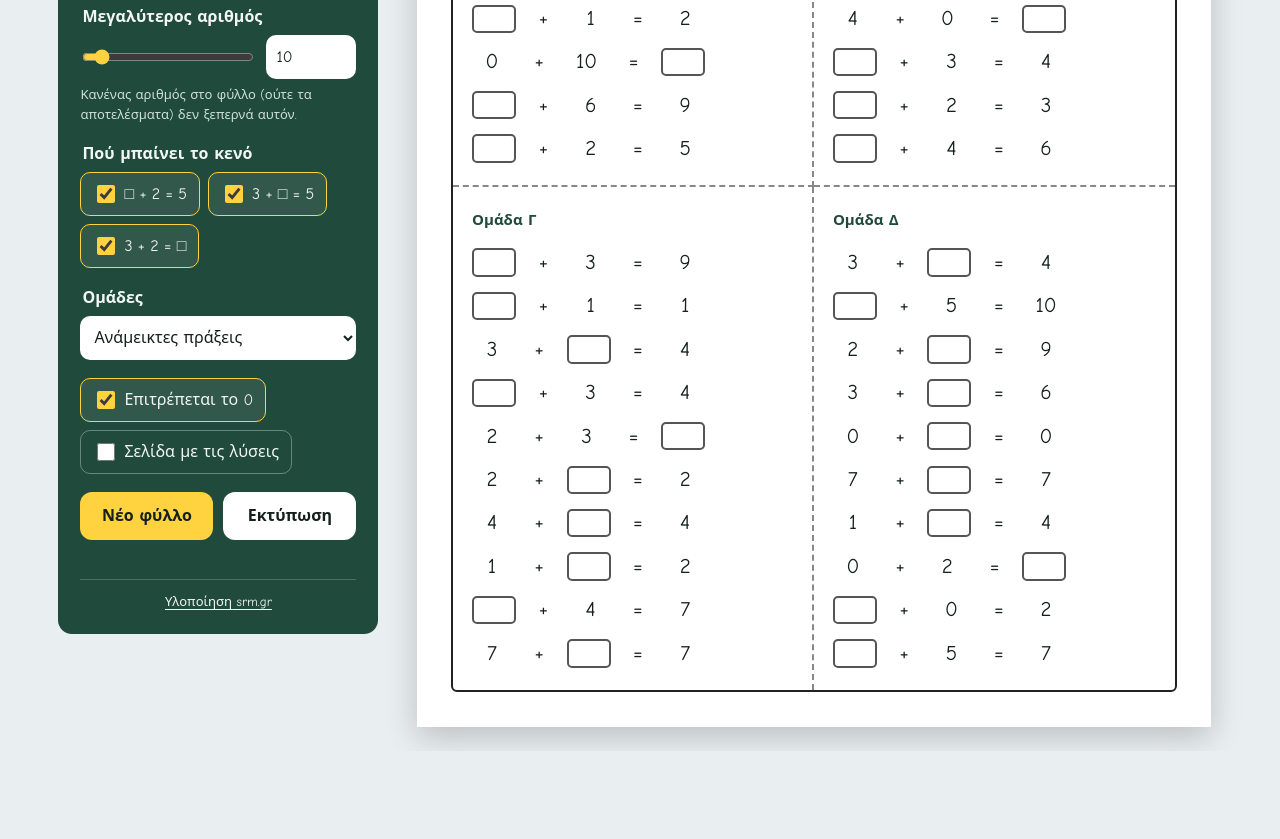
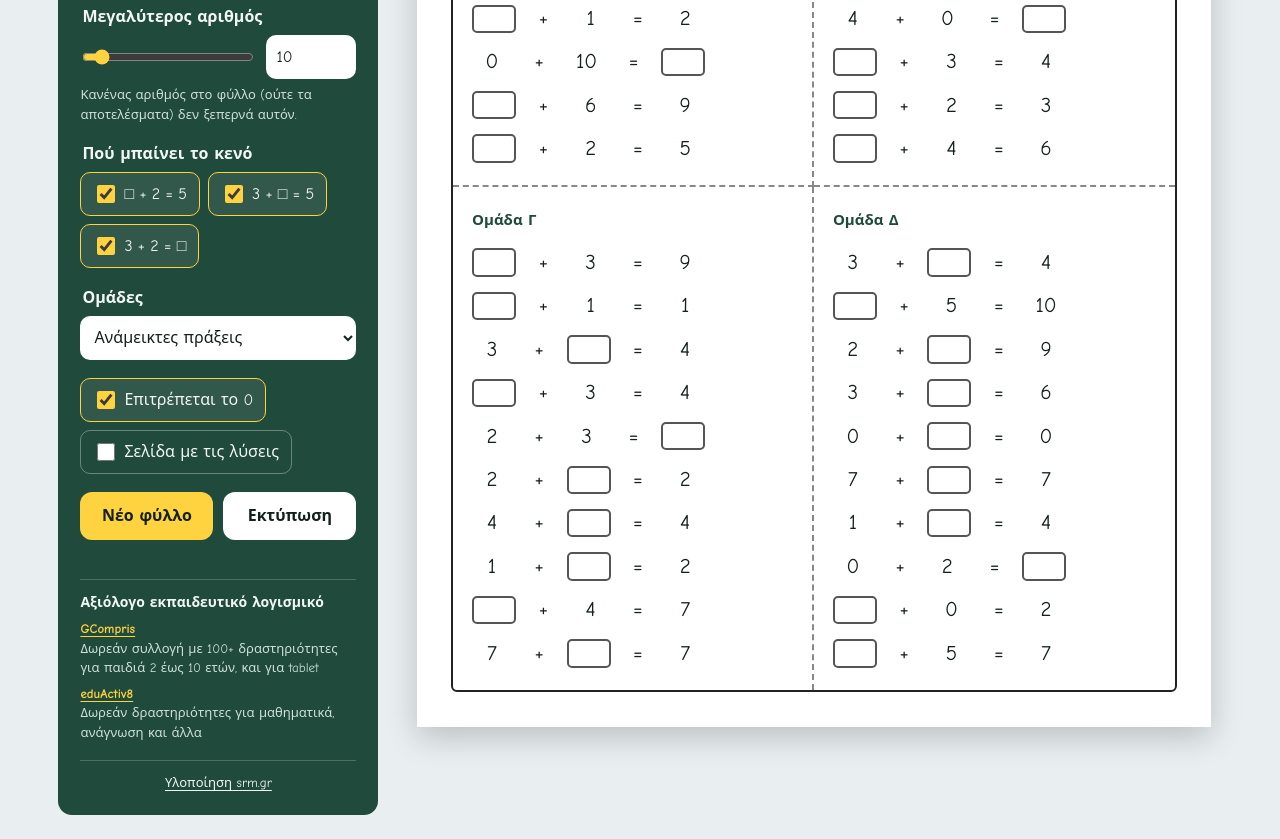
Before and after one commit to bserem/mathsgen, a plain HTML site: page index.html in a window 1280 px wide. Shown: the part 420-1259 px from the top of the page. Before the commit the page ends 1171 px from the top, so only its background shows below. Drawn offline with Linux system fonts and the light colour scheme; grey boxes are pictures that could not be loaded; a web font is replaced by a local one.

Commit message:
Links to other software

```diff
--- a/index.html
+++ b/index.html
@@ -36,6 +36,11 @@ button{font:inherit;font-weight:700;min-height:48px;border-radius:12px;border:0;
 .go{background:var(--pink);color:#14201b}.pr{background:#fff;color:#14201b}
 button:focus-visible,input:focus-visible,select:focus-visible,label:focus-within{outline:3px solid var(--pink);outline-offset:2px}
 #msg{font-size:13px;color:#ffe9a0;min-height:1em;margin:8px 0 0}
+.more{margin:18px 0 0;padding-top:12px;border-top:1px solid #ffffff33;font-size:13px;color:#cfe0d9}
+.more h2{font-size:14px;margin:0 0 6px;color:#f2f6f4}
+.more ul{margin:0;padding:0;list-style:none;display:grid;gap:6px}
+.more a{color:var(--pink);font-weight:700;text-underline-offset:3px}
+.more span{display:block}
 .credit{text-align:center;margin:18px 0 0;padding-top:12px;border-top:1px solid #ffffff33;font-size:13px;color:#cfe0d9}
 .credit a{position:relative;display:inline-block;color:#f2f6f4;text-underline-offset:3px}
 .credit a::after{content:"";position:absolute;left:50%;transform:translateX(-50%);bottom:calc(100% + 8px);z-index:10;box-sizing:content-box;width:60px;height:60px;padding:10px;border-radius:10px;background:#000 url("https://nedatech.net/assets/images/srm_white.png") center/contain no-repeat content-box border-box;opacity:0;visibility:hidden;transition:opacity .2s,visibility .2s}
@@ -114,6 +119,13 @@ input.box{font:inherit;color:inherit;padding:0;margin:0;background:transparent;t
       <button type="button" class="pr" id="print" data-t="print">Print</button>
     </div>
     <p id="msg"></p>
+    <nav class="more" aria-labelledby="more-h">
+      <h2 id="more-h" data-t="more">More good educational software</h2>
+      <ul>
+        <li><a href="https://www.gcompris.net/" target="_blank" rel="noopener">GCompris</a> <span data-t="gcompris">Free suite of 100+ activities for ages 2 to 10, also on tablets</span></li>
+        <li><a href="https://www.eduactiv8.org/" target="_blank" rel="noopener">eduActiv8</a> <span data-t="eduactiv8">Free activities for maths, reading and more</span></li>
+      </ul>
+    </nav>
     <p class="credit"><a href="https://srm.gr" target="_blank" rel="noopener"><span data-t="made">Made by</span> srm.gr</a></p>
   </form>
   <div class="paperwrap" id="out"></div>
@@ -123,10 +135,10 @@ input.box{font:inherit;color:inherit;padding:0;margin:0;background:transparent;t
 const $=s=>document.querySelector(s), $$=s=>[...document.querySelectorAll(s)];
 const SYM={'+':'+','-':'−','x':'×','/':'÷'};
 const T={
- en:{title:'Maths worksheet generator',ops:'Operations',add:'Add',sub:'Subtract',mul:'Multiply',div:'Divide',max:'Highest number',hint:'No number on the sheet (including answers) goes above this.',gap:'Where the gap goes',groups:'Groups',mix:'Mix the chosen operations in every group',each:'One operation per group (rotating)',zero:'Allow 0',key:'Answer key page',gen:'New sheet',print:'Print',made:'Made by',
+ en:{title:'Maths worksheet generator',ops:'Operations',add:'Add',sub:'Subtract',mul:'Multiply',div:'Divide',max:'Highest number',hint:'No number on the sheet (including answers) goes above this.',gap:'Where the gap goes',groups:'Groups',mix:'Mix the chosen operations in every group',each:'One operation per group (rotating)',zero:'Allow 0',key:'Answer key page',gen:'New sheet',print:'Print',made:'Made by',more:'More good educational software',eduactiv8:'Free activities for maths, reading and more',gcompris:'Free suite of 100+ activities for ages 2 to 10, also on tablets',
   name:'Name:',date:'Date:',answers:'Answers',group:'Group',letters:'ABCD',need:'Pick at least one operation and one gap position.',noprint:'If no print dialog opened, print the page using your browser (Ctrl/Cmd + P).',
   names:{'+':'Addition','-':'Subtraction','x':'Multiplication','/':'Division'}},
- el:{title:'Φύλλο ασκήσεων μαθηματικών',ops:'Πράξεις',add:'Πρόσθεση',sub:'Αφαίρεση',mul:'Πολλαπλασιασμός',div:'Διαίρεση',max:'Μεγαλύτερος αριθμός',hint:'Κανένας αριθμός στο φύλλο (ούτε τα αποτελέσματα) δεν ξεπερνά αυτόν.',gap:'Πού μπαίνει το κενό',groups:'Ομάδες',mix:'Ανάμεικτες πράξεις',each:'Μία πράξη ανά ομάδα',zero:'Επιτρέπεται το 0',key:'Σελίδα με τις λύσεις',gen:'Νέο φύλλο',print:'Εκτύπωση',made:'Υλοποίηση',
+ el:{title:'Φύλλο ασκήσεων μαθηματικών',ops:'Πράξεις',add:'Πρόσθεση',sub:'Αφαίρεση',mul:'Πολλαπλασιασμός',div:'Διαίρεση',max:'Μεγαλύτερος αριθμός',hint:'Κανένας αριθμός στο φύλλο (ούτε τα αποτελέσματα) δεν ξεπερνά αυτόν.',gap:'Πού μπαίνει το κενό',groups:'Ομάδες',mix:'Ανάμεικτες πράξεις',each:'Μία πράξη ανά ομάδα',zero:'Επιτρέπεται το 0',key:'Σελίδα με τις λύσεις',gen:'Νέο φύλλο',print:'Εκτύπωση',made:'Υλοποίηση',more:'Αξιόλογο εκπαιδευτικό λογισμικό',eduactiv8:'Δωρεάν δραστηριότητες για μαθηματικά, ανάγνωση και άλλα',gcompris:'Δωρεάν συλλογή με 100+ δραστηριότητες για παιδιά 2 έως 10 ετών, και για tablet',
   name:'Όνομα:',date:'Ημερομηνία:',answers:'Λύσεις',group:'Ομάδα',letters:'ΑΒΓΔ',need:'Διάλεξε τουλάχιστον μία πράξη και μία θέση για το κενό.',noprint:'Αν δεν άνοιξε το παράθυρο εκτύπωσης, χρησιμοποιήστε την εκτύπωση του browser (Ctrl/Cmd + P).',
   names:{'+':'Πρόσθεση','-':'Αφαίρεση','x':'Πολλαπλασιασμός','/':'Διαίρεση'}}};
 let lang='el';const t=k=>T[lang][k];
```
